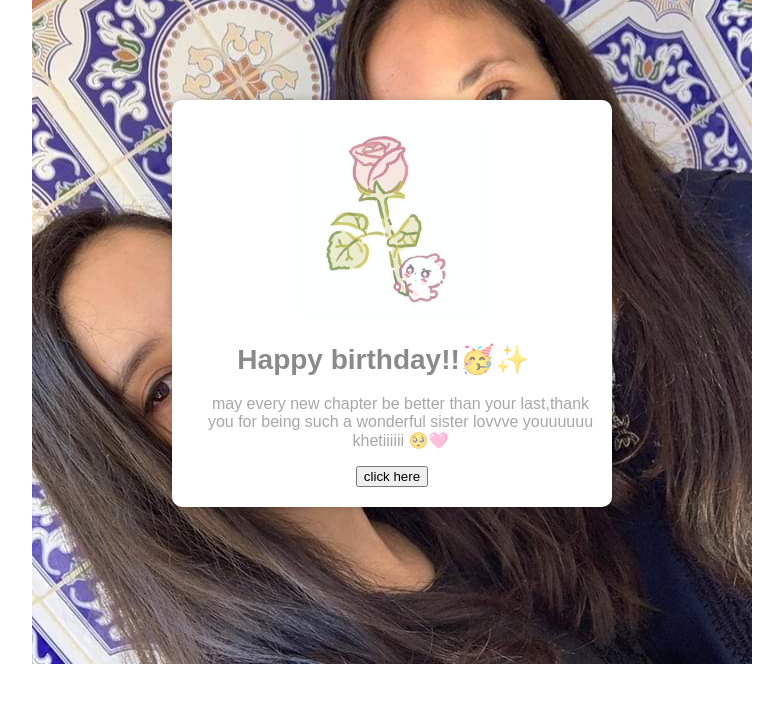
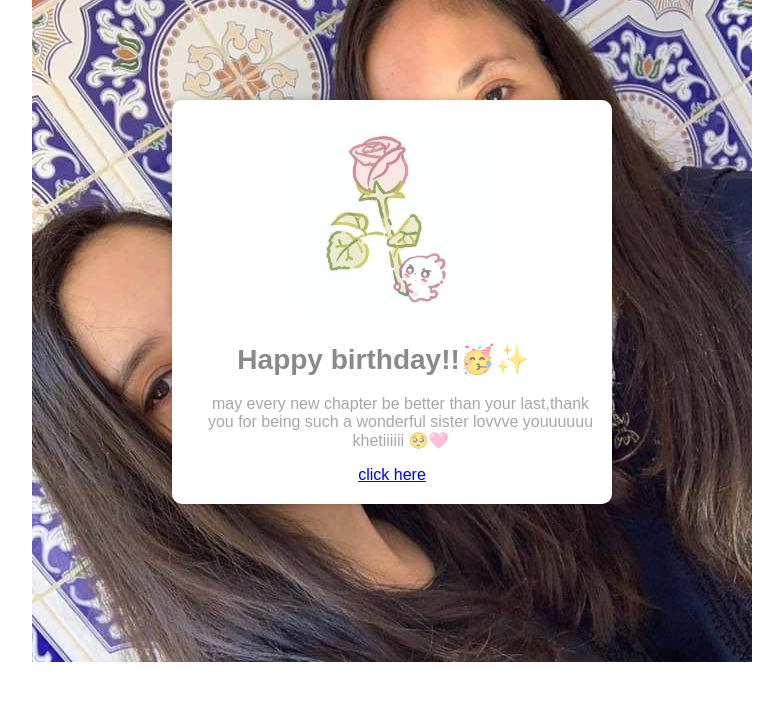
Before and after one commit to nawallakhder/nawalgreen, a plain HTML site: page index.html in a window 1280 px wide. Shown: the whole page, without its empty margins (248-1031 px from the left). Drawn offline with Linux system fonts and the light colour scheme.

Commit message:
Update index.html

```diff
--- a/index.html
+++ b/index.html
@@ -14,7 +14,8 @@
         <img src="pic 1.jpg" alt="Birthday Balloons" class="animate">
         <h1 class="animate">Happy birthday!!🥳✨</h1>
         <p class="animate">may every new chapter be better than your last,thank you for being such a wonderful sister lovvve youuuuuu khetiiiiii 🥺🩷</p>
-         <button link url="https://nawallakhder.github.io/zahra-ino/">click here</button>
+         <a href="https://nawallakhder.github.io/zahra-ino/">click here</a>
+    </div>
     </div>
 </body>
 </html>
```
